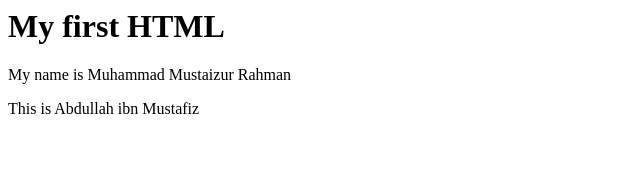
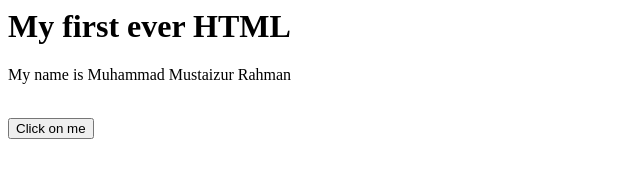
Before and after one commit to mostafiz220/my-first-website, a plain HTML site: page index.html in a window 1280 px wide. Shown: the whole page, without its empty margins (0-640 px from the left). Drawn offline with Linux system fonts and the light colour scheme.

Commit message:
added new button

```diff
--- a/index.html
+++ b/index.html
@@ -1,3 +1,4 @@
-<h1>My first HTML</h1>
+<h1>My first  ever HTML</h1>
 <P>My name is Muhammad Mustaizur Rahman</P>
-<p> This is Abdullah ibn Mustafiz</p>
+<br>
+<button>Click on me</button>
```
